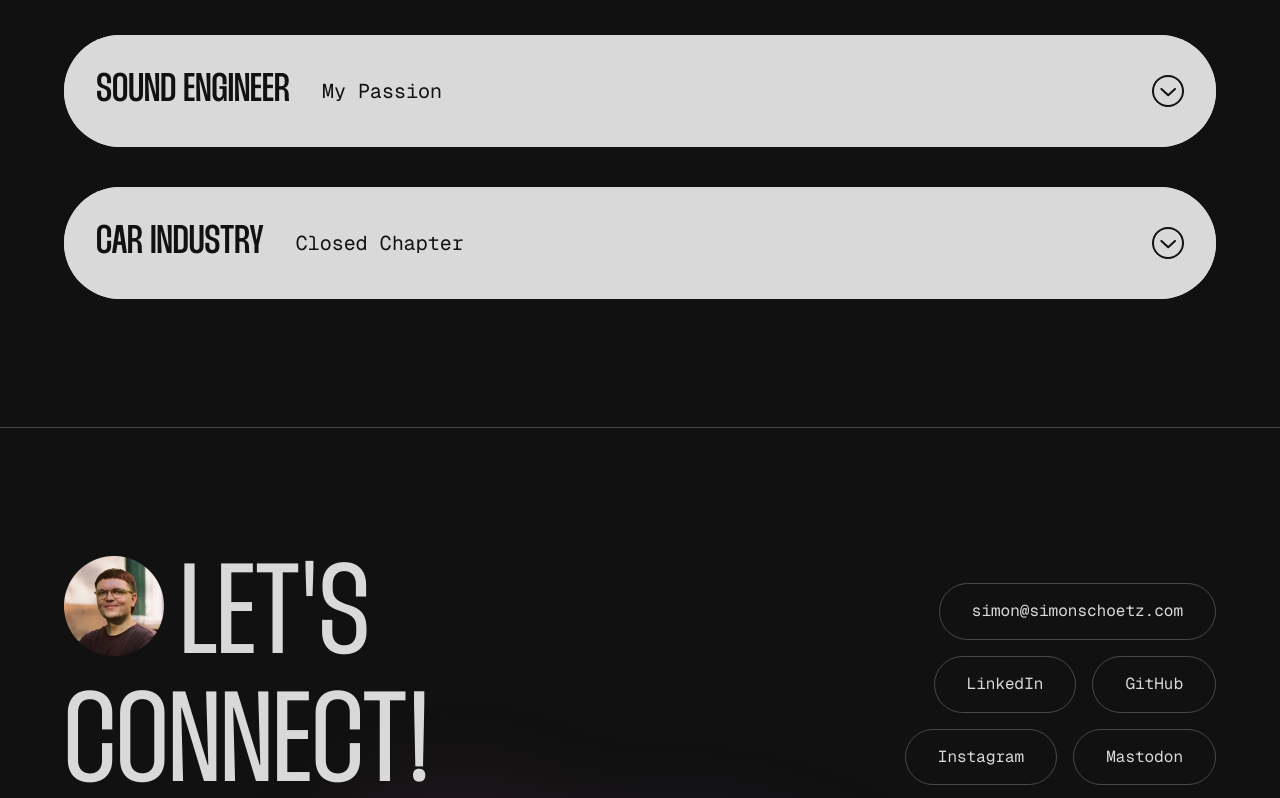
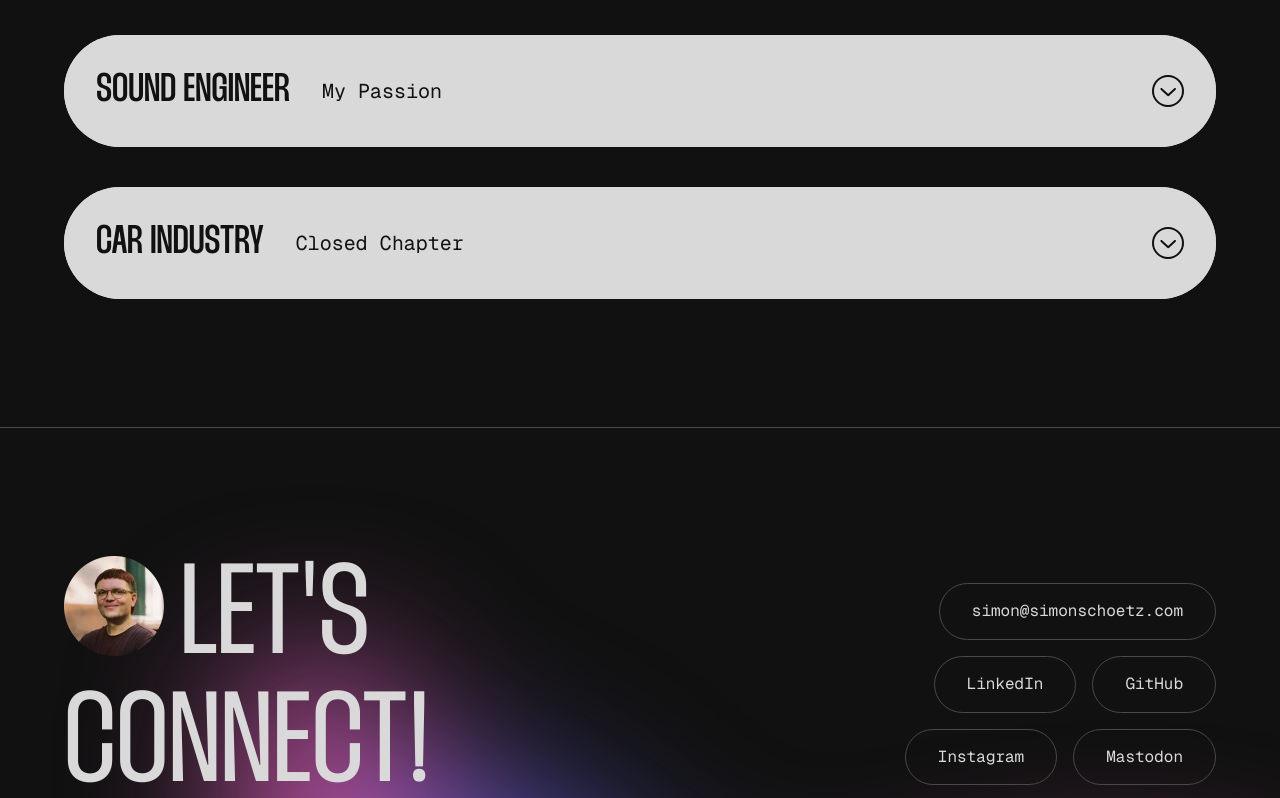
Before and after one commit to SimonSchoetz/simon-schoetz-website-2025, a Next.js app: page / in a window 1280 px wide. Shown: the part 2703-3501 px from the top of the page. Built offline with nearby package versions, Linux system fonts and the light colour scheme.

Commit message:
implement footer candy

```diff
--- a/components/footer-candy/FooterCandy.tsx
+++ b/components/footer-candy/FooterCandy.tsx
@@ -1,5 +1,27 @@
+'use client';
+
 import { FCProps, HtmlProps } from '@/types';
 import { VectorPink, VectorPurple } from './vectors';
+import { AnimationConfig } from '@/hooks';
+
+const duration = 10;
+
+const pinkConfig: AnimationConfig = {
+  id: 'footer-pink',
+  duration,
+  scaleRange: 3,
+  yRange: -10,
+  opacityRange: 0.2,
+};
+
+const purpleConfig: AnimationConfig = {
+  id: 'footer-purple',
+  duration: duration * 2,
+  scaleRange: 3,
+  yRange: -10,
+  opacityRange: 0.3,
+  rotationRange: 10,
+};
 
 export const FooterCandy: FCProps<HtmlProps<'div'>> = ({
   className,
@@ -11,8 +33,14 @@ export const FooterCandy: FCProps<HtmlProps<'div'>> = ({
       className={`absolute -z-10 h-dvh w-dvw content-width bottom-0 blur-[5rem] overflow-hidden ${className}`}
       {...props}
     >
-      <VectorPink className='absolute bottom-0 left-0' />
-      <VectorPurple className='absolute bottom-0 right-0' />
+      <VectorPink
+        className='absolute bottom-0 left-0  max-md:scale-75 max-md:bottom-[-1rem]  max-md:left-[-15rem]'
+        animationConfig={pinkConfig}
+      />
+      <VectorPurple
+        className='absolute bottom-0 right-0  max-md:scale-75 max-md:bottom-[-1rem] max-md:left-[-20rem]'
+        animationConfig={purpleConfig}
+      />
     </div>
   );
 };
--- a/components/footer-candy/vectors/VectorGreen.tsx
+++ /dev/null
@@ -1,20 +0,0 @@
-import { FCProps, HtmlProps } from '@/types';
-
-export const VectorGreen: FCProps<HtmlProps<'svg'>> = ({ ...props }) => {
-  return (
-    <svg
-      width='1135'
-      height='1008'
-      viewBox='0 0 1135 1008'
-      fill='none'
-      {...props}
-    >
-      <path
-        fillRule='evenodd'
-        clipRule='evenodd'
-        d='M917.475 520.472C913.095 556.94 895.618 598.111 862.476 615.681C822.943 636.638 751.919 583.077 728.652 620.572C693.283 677.568 802.251 799.467 736.652 818.447C668.522 838.159 673.704 680.73 607.471 655.634C568.218 640.761 548.714 715.661 510.414 732.724C456.155 756.897 397.595 783.119 338.433 775.493C280.684 768.05 187.972 747.883 188.372 691.217C188.92 613.482 291.143 574.679 340.282 513.376C361.37 487.068 401.651 463.97 397.024 430.914C388.266 368.34 286.127 325.715 305.583 265.467C320.853 218.183 405.491 254.022 456.071 248.067C491.377 243.91 525.753 239.634 561.048 235.388C594.852 231.321 628.511 231.186 661.603 223.339C713.107 211.125 758.664 179.068 811.581 175.977C877.106 172.15 985.703 142.201 1004.8 203.294C1029.09 280.969 908.099 337.179 886.506 415.603C876.75 451.036 921.85 484.038 917.475 520.472Z'
-        fill='#3F8814'
-      />
-    </svg>
-  );
-};
--- a/components/footer-candy/vectors/VectorOrange.tsx
+++ /dev/null
@@ -1,14 +0,0 @@
-import { FCProps, HtmlProps } from '@/types';
-
-export const VectorOrange: FCProps<HtmlProps<'svg'>> = ({ ...props }) => {
-  return (
-    <svg width='653' height='635' viewBox='0 0 653 635' fill='none' {...props}>
-      <path
-        fillRule='evenodd'
-        clipRule='evenodd'
-        d='M257.144 357.465C245.383 349.076 234.496 335.508 234.75 321.321C235.053 304.399 267.105 291.399 258.592 276.639C245.652 254.203 182.757 266.569 188.716 241.503C194.905 215.47 248.296 247.199 269.601 230.335C282.227 220.34 260.076 199.674 261.49 183.898C263.492 161.549 265.606 137.402 279.528 119.516C293.116 102.057 317.771 75.5965 337.268 86.5382C364.014 101.548 357.915 142.369 369.715 170.129C374.779 182.042 375.072 199.617 387.373 204.411C410.659 213.486 444.869 188.228 461.968 206.083C475.387 220.096 446.86 240.927 439.267 258.599C433.967 270.934 428.886 282.987 423.619 295.336C418.574 307.163 412.199 318.191 408.596 330.507C402.989 349.674 405.37 370.683 396.342 388.572C385.163 410.723 374.789 451.938 350.042 446.527C318.578 439.648 322.246 389.37 299.276 367.349C288.898 357.399 268.894 365.847 257.144 357.465Z'
-        fill='#E84921'
-      />
-    </svg>
-  );
-};
--- a/components/footer-candy/vectors/VectorPink.tsx
+++ b/components/footer-candy/vectors/VectorPink.tsx
@@ -1,8 +1,22 @@
+'use client';
+
+import { AnimationConfig, useFloatingAnimation } from '@/hooks';
 import { FCProps, HtmlProps } from '@/types';
 
-export const VectorPink: FCProps<HtmlProps<'svg'>> = ({ ...props }) => {
+type Props = HtmlProps<'svg'> & { animationConfig: AnimationConfig };
+
+export const VectorPink: FCProps<Props> = ({ animationConfig, ...props }) => {
+  const styles = useFloatingAnimation(animationConfig);
+
   return (
-    <svg width='980' height='422' viewBox='0 0 980 422' fill='none' {...props}>
+    <svg
+      width='980'
+      height='422'
+      viewBox='0 0 980 422'
+      fill='none'
+      style={styles}
+      {...props}
+    >
       <path
         fillRule='evenodd'
         clipRule='evenodd'
--- a/components/footer-candy/vectors/VectorPurple.tsx
+++ b/components/footer-candy/vectors/VectorPurple.tsx
@@ -1,12 +1,18 @@
+import { AnimationConfig, useFloatingAnimation } from '@/hooks';
 import { FCProps, HtmlProps } from '@/types';
 
-export const VectorPurple: FCProps<HtmlProps<'svg'>> = ({ ...props }) => {
+type Props = HtmlProps<'svg'> & { animationConfig: AnimationConfig };
+
+export const VectorPurple: FCProps<Props> = ({ animationConfig, ...props }) => {
+  const styles = useFloatingAnimation(animationConfig);
+
   return (
     <svg
       width='1003'
       height='369'
       viewBox='0 0 1003 369'
       fill='none'
+      style={styles}
       {...props}
     >
       <path
--- a/components/footer-candy/vectors/VectorYellow.tsx
+++ /dev/null
@@ -1,14 +0,0 @@
-import { FCProps, HtmlProps } from '@/types';
-
-export const VectorYellow: FCProps<HtmlProps<'svg'>> = ({ ...props }) => {
-  return (
-    <svg width='673' height='636' viewBox='0 0 673 636' fill='none' {...props}>
-      <path
-        fillRule='evenodd'
-        clipRule='evenodd'
-        d='M461.646 325.785C461.386 339.975 456.276 356.459 444.227 364.443C429.854 373.966 400.474 355.987 392.996 371.27C381.628 394.503 428.254 437.369 403.788 447.095C378.378 457.196 374.228 396.443 347.8 389.237C332.136 384.966 327.564 414.5 313.512 422.479C293.606 433.784 272.128 446.035 249.097 445.288C226.617 444.559 190.206 440.227 188.149 418.414C185.328 388.49 223.093 369.785 239.584 344.386C246.661 333.486 261.238 323.112 258.171 310.567C252.365 286.819 211.455 274.196 216.581 250.3C220.604 231.546 254.524 242.205 273.728 238.045C287.132 235.141 300.174 232.226 313.57 229.288C326.401 226.474 339.329 225.178 351.738 220.937C371.052 214.335 387.307 200.319 407.52 197.174C432.549 193.28 473.108 177.746 482.831 200.542C495.193 229.525 450.894 255.62 445.656 286.587C443.29 300.578 461.906 311.607 461.646 325.785Z'
-        fill='#B69211'
-      />
-    </svg>
-  );
-};
--- a/hooks/useFloatingAnimation.ts
+++ b/hooks/useFloatingAnimation.ts
@@ -82,7 +82,6 @@ export const useFloatingAnimation = ({
   }, [animationId, keyframes]);
 
   return {
-    animation: `${animationId} ${duration}s ease-in-out infinite`,
-    animationDelay: `${delay}ms`,
+    animation: `${animationId} ${duration}s ease-in-out infinite ${delay}ms`,
   } satisfies CSSProperties;
 };
```
